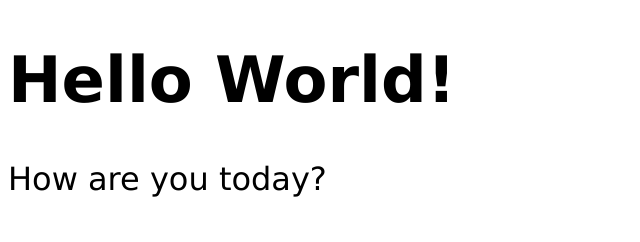
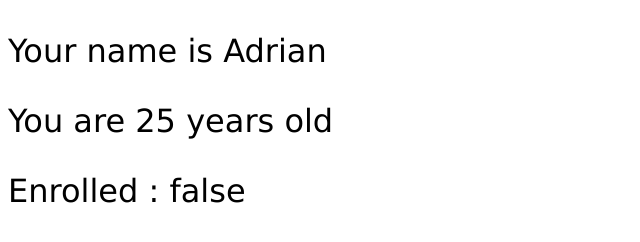
Before and after one commit to aroadrian/First_JavaScript, a plain HTML site: page index.html in a window 1280 px wide. Shown: the whole page, without its empty margins (0-640 px from the left). Drawn offline with Linux system fonts and the light colour scheme.

Commit message:
variable and displaying the content using this id

```diff
--- a/index.html
+++ b/index.html
@@ -7,8 +7,9 @@
     <link rel="stylesheet" href="style.css">
 </head>
 <body>
-    <h1 id="myH1"></h1>
-    <p id="myP"></p>
+    <p id="p1"></p>
+    <p id="p2"></p>
+    <p id="p3"></p>
     <script src="index.js"></script>
 </body>
 </html>
--- a/index.js
+++ b/index.js
@@ -1,2 +1,20 @@
-document.getElementById("myH1").textContent = "Hello World!";
-document.getElementById("myP").textContent = "How are you today?";
+//document.getElementById("myH1").textContent = "Hello World!";
+//document.getElementById("myP").textContent = "How are you today?";
+
+//let age =25;
+
+//let firstName = "Adrian";
+
+//let online = true;
+//let forSale =true;
+//let isStudent = true;
+
+
+let fullName = "Adrian";
+let age = 25;
+let isStudent = false;
+
+
+document.getElementById('p1').textContent = `Your name is ${fullName}`;
+document.getElementById('p2').textContent = `You are ${age} years old`;
+document.getElementById('p3').textContent = `Enrolled : ${isStudent}`;
```
